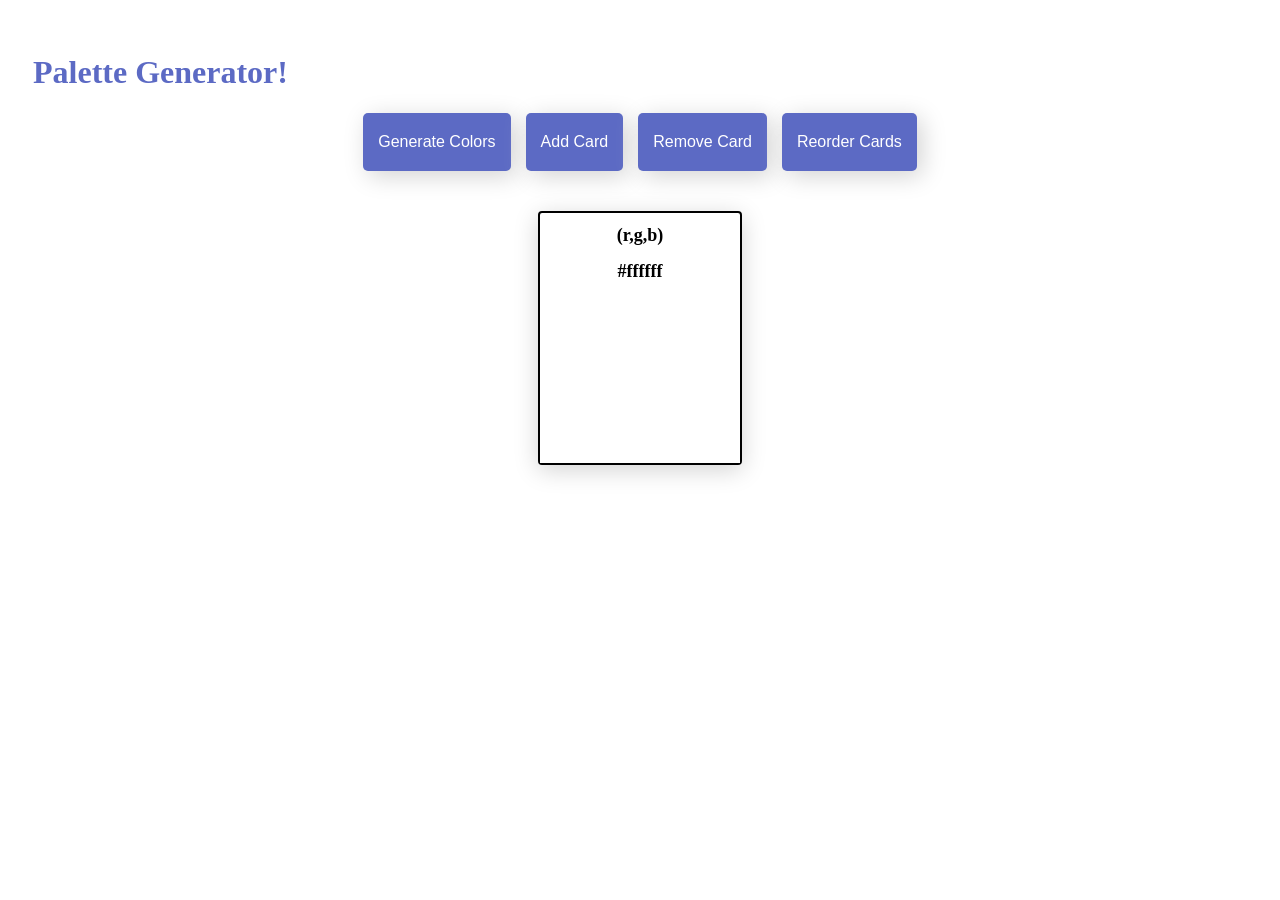
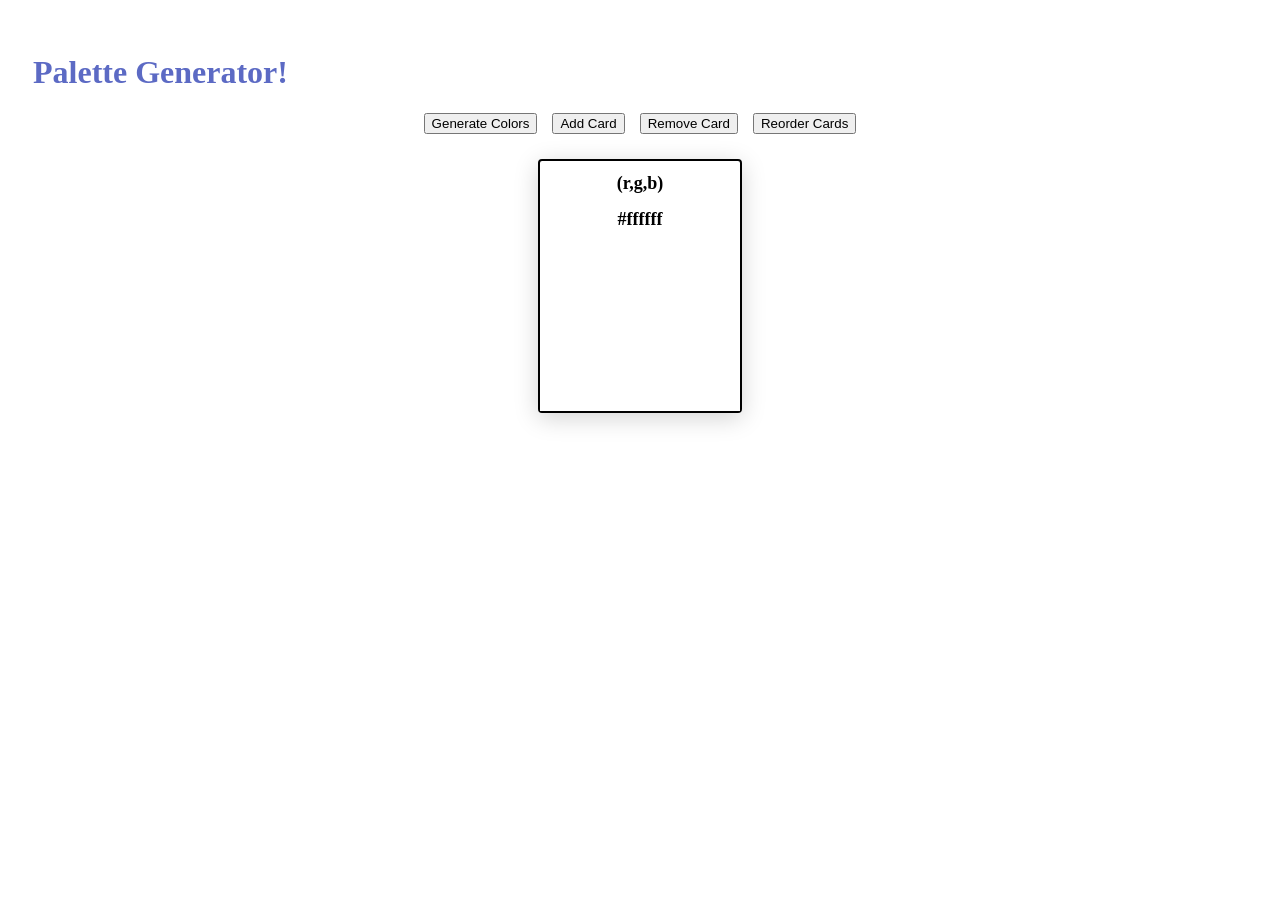

adding things

--- a/styles.css
+++ b/styles.css
@@ -2,7 +2,7 @@ body{
   padding: 25px;
 }
 
-button{
+.main{
   padding: 20px 15px;
   font-size: 16px;
   background-color: #5C6AC4;
@@ -29,6 +29,18 @@ button:active{
 
 .title {
 	color: #5C6AC4;
+}
+
+.second{
+  padding: 10px 15px;
+  font-size: 12px;
+  background-color: #5C6AC4;
+  color: white;
+  border: none;
+  box-shadow: 5px 5px 10px lightgray;
+  border-radius: 5px;
+  cursor: pointer;
+  margin-bottom: 5px;
 }
 
 .container {
